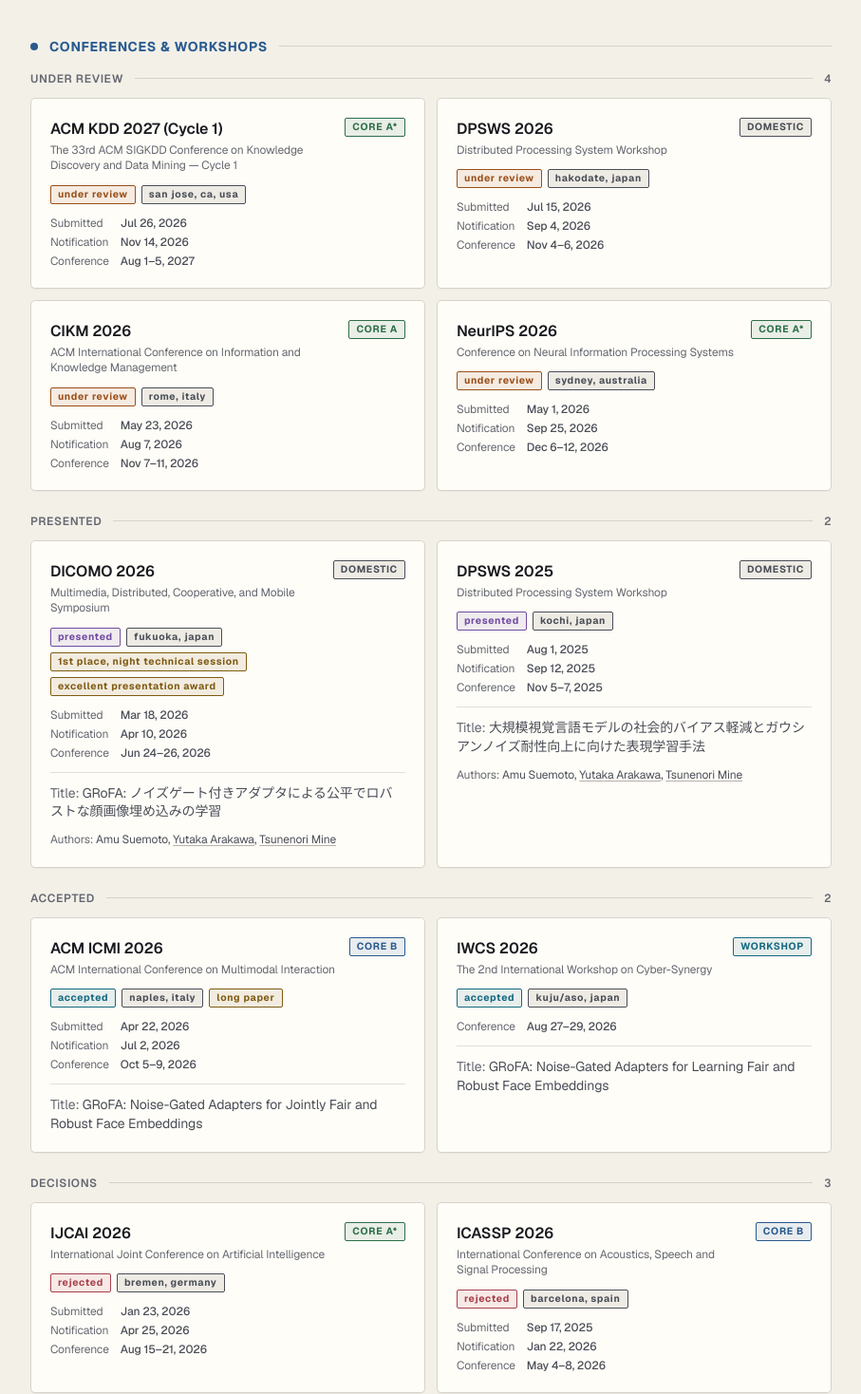
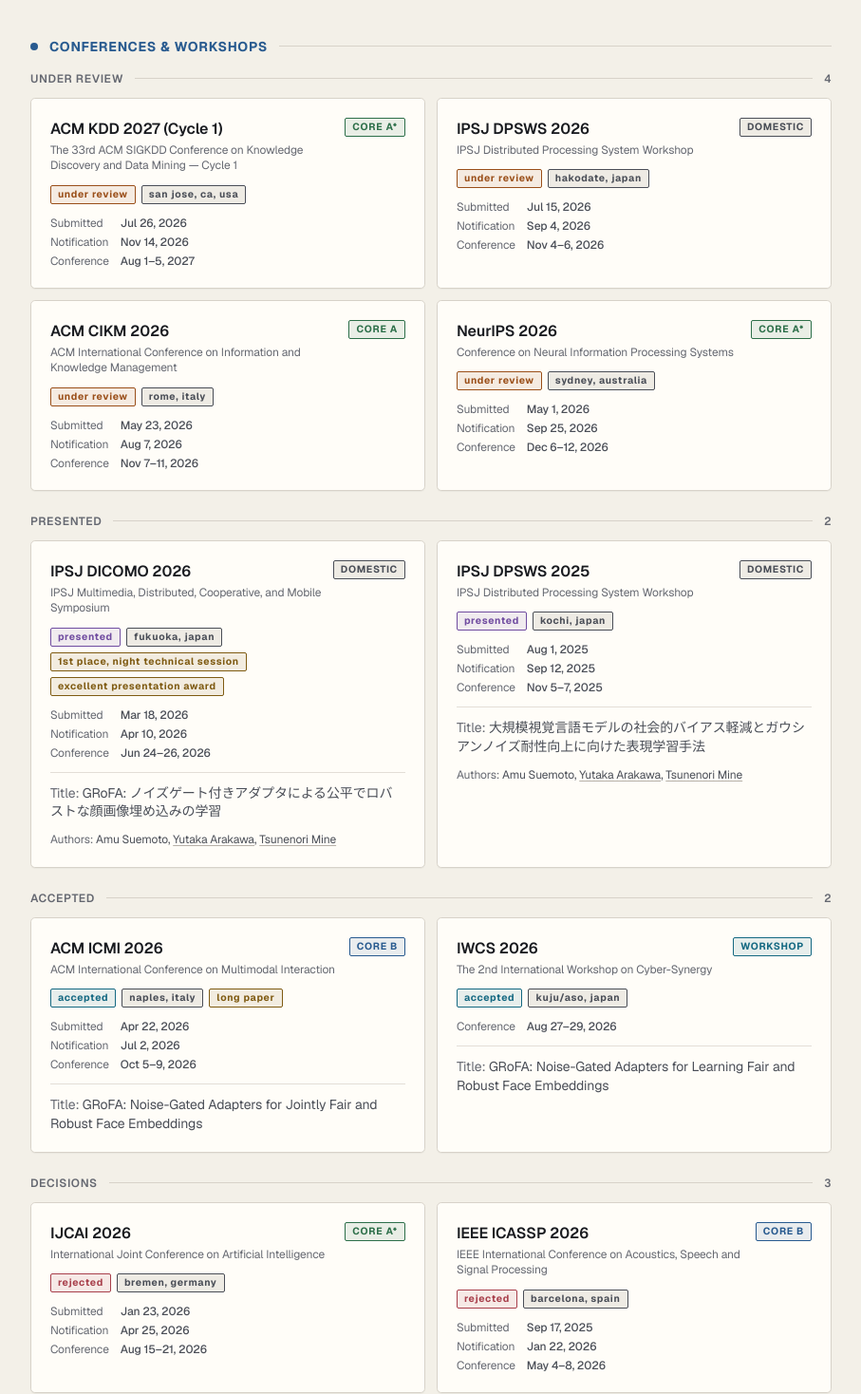
Before and after one commit to amu815/amu815.github.io, a Next.js app: page / in a window 1280 px wide. Shown: the part 2184-3652 px from the top of the page at 95% size, without its empty margins (332-1239 px from the left). Built offline with nearby package versions, Linux system fonts and the light colour scheme.

Commit message:
Add organizing societies to venue names

```diff
--- a/content/awards.ts
+++ b/content/awards.ts
@@ -18,8 +18,8 @@
     date: "2026-06-26",
     name: "Excellent Presentation Award",
     nameJa: "優秀プレゼンテーション賞",
-    venue: "DICOMO 2026 Symposium",
-    venueJa: "マルチメディア，分散，協調とモバイル (DICOMO) 2026 シンポジウム",
+    venue: "IPSJ DICOMO 2026 Symposium",
+    venueJa: "情報処理学会 マルチメディア，分散，協調とモバイル (DICOMO) 2026 シンポジウム",
     href: "https://dicomo.org/commendation/",
     title:
       "GRoFA: ノイズゲート付きアダプタによる公平でロバストな顔画像埋め込みの学習",
@@ -32,8 +32,8 @@
     date: "2026-06-25",
     name: "1st Place, Night Technical Session",
     nameJa: "ナイトテクニカルセッション 優勝",
-    venue: "DICOMO 2026 Symposium",
-    venueJa: "マルチメディア，分散，協調とモバイル (DICOMO) 2026 シンポジウム",
+    venue: "IPSJ DICOMO 2026 Symposium",
+    venueJa: "情報処理学会 マルチメディア，分散，協調とモバイル (DICOMO) 2026 シンポジウム",
     href: "https://dicomo.org/commendation/",
     title: "研究室環境における娯楽活動検知システムに対する回避手法の提案と評価",
     authors: [
--- a/content/news.ts
+++ b/content/news.ts
@@ -156,9 +156,9 @@
     kind: "milestone",
     displayKind: "accepted",
     textEn:
-      "Submitted the camera-ready version of the DICOMO 2026 paper “GRoFA: ノイズゲート付きアダプタによる公平でロバストな顔画像埋め込みの学習”.",
+      "Submitted the camera-ready version of the IPSJ DICOMO 2026 paper “GRoFA: ノイズゲート付きアダプタによる公平でロバストな顔画像埋め込みの学習”.",
     textJa:
-      "DICOMO 2026 採択論文「GRoFA: ノイズゲート付きアダプタによる公平でロバストな顔画像埋め込みの学習」のカメラレディ版を提出しました。",
+      "情報処理学会 DICOMO 2026 採択論文「GRoFA: ノイズゲート付きアダプタによる公平でロバストな顔画像埋め込みの学習」のカメラレディ版を提出しました。",
     href: "https://dicomo.org/2026/",
   },
   {
--- a/content/papers.ts
+++ b/content/papers.ts
@@ -71,9 +71,9 @@
   },
   {
     id: "dpsws-2026",
-    shortName: "DPSWS 2026",
-    fullName: "Distributed Processing System Workshop",
-    fullNameJa: "第34回マルチメディア通信と分散処理ワークショップ",
+    shortName: "IPSJ DPSWS 2026",
+    fullName: "IPSJ Distributed Processing System Workshop",
+    fullNameJa: "情報処理学会 第34回マルチメディア通信と分散処理ワークショップ",
     href: "https://www.dpsws.org/2026/",
     type: "workshop",
     tier: "domestic",
@@ -87,7 +87,7 @@
   },
   {
     id: "cikm-2026",
-    shortName: "CIKM 2026",
+    shortName: "ACM CIKM 2026",
     fullName: "ACM International Conference on Information and Knowledge Management",
     fullNameJa: "ACM 情報・知識管理国際会議",
     href: "https://cikm2026.diag.uniroma1.it/",
@@ -175,9 +175,9 @@
   },
   {
     id: "icassp-2026",
-    shortName: "ICASSP 2026",
-    fullName: "International Conference on Acoustics, Speech and Signal Processing",
-    fullNameJa: "音響・音声・信号処理国際会議",
+    shortName: "IEEE ICASSP 2026",
+    fullName: "IEEE International Conference on Acoustics, Speech and Signal Processing",
+    fullNameJa: "IEEE 音響・音声・信号処理国際会議",
     href: "https://2026.ieeeicassp.org/",
     type: "conference",
     tier: "core_b",
@@ -219,9 +219,9 @@
   },
   {
     id: "dicomo-2026",
-    shortName: "DICOMO 2026",
-    fullName: "Multimedia, Distributed, Cooperative, and Mobile Symposium",
-    fullNameJa: "マルチメディア，分散，協調とモバイル (DICOMO) シンポジウム",
+    shortName: "IPSJ DICOMO 2026",
+    fullName: "IPSJ Multimedia, Distributed, Cooperative, and Mobile Symposium",
+    fullNameJa: "情報処理学会 マルチメディア，分散，協調とモバイル (DICOMO) シンポジウム",
     href: "https://dicomo.org/2026/",
     type: "workshop",
     tier: "domestic",
@@ -294,9 +294,9 @@
   },
   {
     id: "dpsws-2025",
-    shortName: "DPSWS 2025",
-    fullName: "Distributed Processing System Workshop",
-    fullNameJa: "マルチメディア，分散，協調とモバイル (DICOMO) シンポジウム — DPSワークショップ",
+    shortName: "IPSJ DPSWS 2025",
+    fullName: "IPSJ Distributed Processing System Workshop",
+    fullNameJa: "情報処理学会 第33回マルチメディア通信と分散処理ワークショップ",
     href: "https://www.dpsws.org/2025/",
     type: "workshop",
     tier: "domestic",
```
